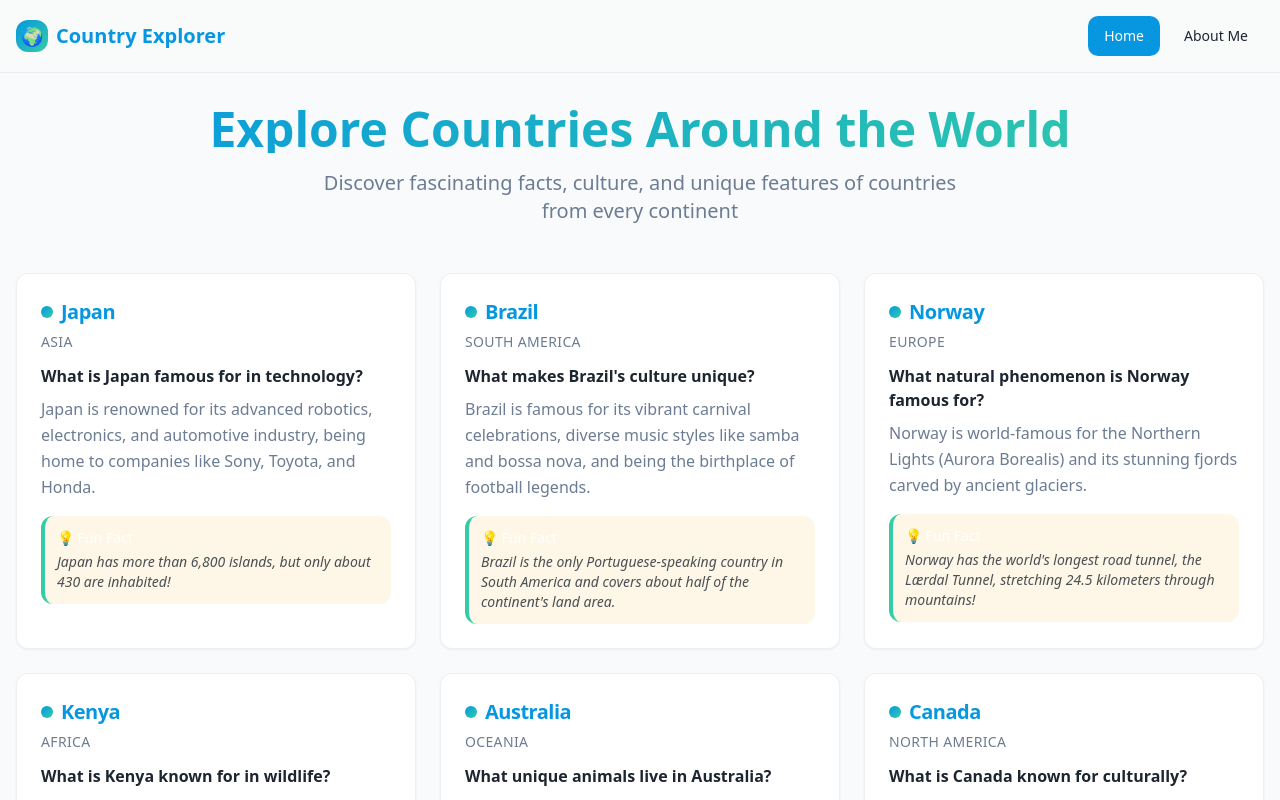
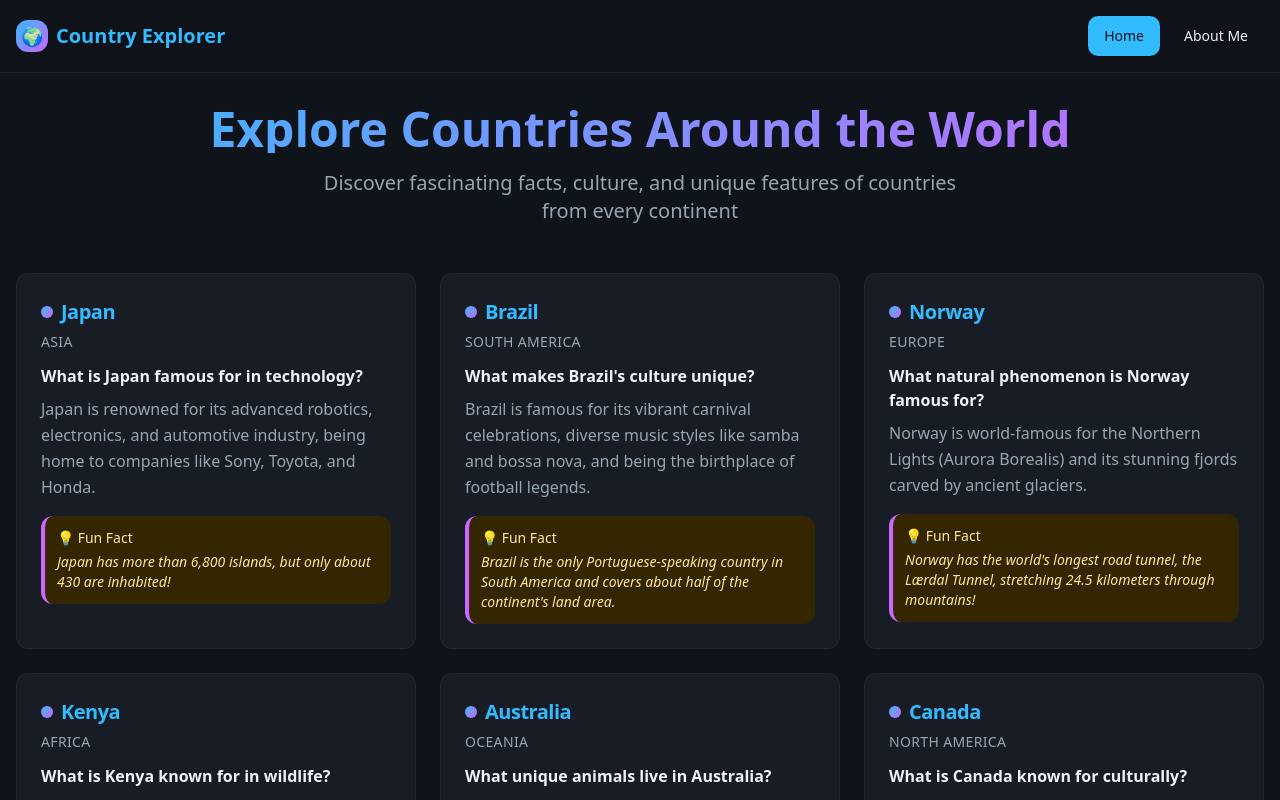
Before and after one commit to Robbiedev333/global-greet-cards, a React (Vite) app: page / in a window 1280 px wide. Shown: the top 800 px of the page. Built offline with nearby package versions, Linux system fonts and the light colour scheme; the HTML template or start-up script is replaced by a standard one.

Commit message:
Update theme to dark

```diff
--- a/index.html
+++ b/index.html
@@ -17,7 +17,7 @@
     <meta name="twitter:image" content="https://lovable.dev/opengraph-image-p98pqg.png" />
   </head>
 
-  <body>
+  <body class="dark">
     <div id="root"></div>
     <script type="module" src="/src/main.tsx"></script>
   </body>
--- a/src/components/CountryCard.tsx
+++ b/src/components/CountryCard.tsx
@@ -27,10 +27,10 @@ export const CountryCard = ({ country }: CountryCardProps) => {
           </p>
         </div>
         <div className="p-3 rounded-lg border-l-4 border-accent bg-fun-fact-bg">
-          <p className="text-sm font-medium text-accent-foreground mb-1">
+          <p className="text-sm font-medium text-fun-fact mb-1">
             💡 Fun Fact
           </p>
-          <p className="text-sm text-foreground/80 italic">
+          <p className="text-sm text-fun-fact italic">
             {country.fun_fact}
           </p>
         </div>
--- a/src/index.css
+++ b/src/index.css
@@ -6,6 +6,65 @@
 
 @layer base {
   :root {
+    /* Dark theme as default - Deep space blue theme */
+    --background: 220 27% 8%;
+    --foreground: 210 40% 95%;
+
+    --card: 220 20% 12%;
+    --card-foreground: 210 40% 95%;
+
+    --popover: 220 20% 12%;
+    --popover-foreground: 210 40% 95%;
+
+    --primary: 200 100% 60%;
+    --primary-foreground: 220 27% 8%;
+
+    --secondary: 220 15% 18%;
+    --secondary-foreground: 210 40% 88%;
+
+    --muted: 220 15% 15%;
+    --muted-foreground: 210 15% 65%;
+
+    --accent: 280 100% 70%;
+    --accent-foreground: 220 27% 8%;
+
+    --destructive: 0 75% 55%;
+    --destructive-foreground: 210 40% 95%;
+
+    --border: 220 13% 20%;
+    --input: 220 13% 20%;
+    --ring: 200 100% 60%;
+
+    --radius: 0.75rem;
+
+    /* Custom design tokens for dark theme */
+    --primary-gradient: linear-gradient(135deg, hsl(200 100% 60%), hsl(280 100% 70%));
+    --card-shadow: 0 4px 20px -4px hsl(200 100% 60% / 0.15);
+    --card-hover-shadow: 0 8px 30px -4px hsl(200 100% 60% / 0.25);
+    --fun-fact-bg: 45 100% 10%;
+    --fun-fact-border: 45 100% 25%;
+    --fun-fact-text: 45 100% 80%;
+    --transition-smooth: all 0.3s cubic-bezier(0.4, 0, 0.2, 1);
+
+    --sidebar-background: 0 0% 98%;
+
+    --sidebar-foreground: 240 5.3% 26.1%;
+
+    --sidebar-primary: 240 5.9% 10%;
+
+    --sidebar-primary-foreground: 0 0% 98%;
+
+    --sidebar-accent: 240 4.8% 95.9%;
+
+    --sidebar-accent-foreground: 240 5.9% 10%;
+
+    --sidebar-border: 220 13% 91%;
+
+    --sidebar-ring: 217.2 91.2% 59.8%;
+  }
+
+  /* Light theme override (not used by default) */
+  .light {
     --background: 210 20% 98%;
     --foreground: 215 25% 15%;
 
@@ -34,68 +93,13 @@
     --input: 200 15% 88%;
     --ring: 200 95% 45%;
 
-    --radius: 0.75rem;
-
-    /* Custom design tokens */
+    /* Custom design tokens for light mode */
     --primary-gradient: linear-gradient(135deg, hsl(200 95% 45%), hsl(165 60% 50%));
     --card-shadow: 0 4px 20px -4px hsl(200 95% 45% / 0.1);
     --card-hover-shadow: 0 8px 30px -4px hsl(200 95% 45% / 0.15);
-    --fun-fact-bg: hsl(40 95% 95%);
-    --fun-fact-border: hsl(40 80% 80%);
-    --transition-smooth: all 0.3s cubic-bezier(0.4, 0, 0.2, 1);
-
-    --sidebar-background: 0 0% 98%;
-
-    --sidebar-foreground: 240 5.3% 26.1%;
-
-    --sidebar-primary: 240 5.9% 10%;
-
-    --sidebar-primary-foreground: 0 0% 98%;
-
-    --sidebar-accent: 240 4.8% 95.9%;
-
-    --sidebar-accent-foreground: 240 5.9% 10%;
-
-    --sidebar-border: 220 13% 91%;
-
-    --sidebar-ring: 217.2 91.2% 59.8%;
-  }
-
-  .dark {
-    --background: 215 25% 8%;
-    --foreground: 200 20% 95%;
-
-    --card: 215 25% 10%;
-    --card-foreground: 200 20% 95%;
-
-    --popover: 215 25% 10%;
-    --popover-foreground: 200 20% 95%;
-
-    --primary: 200 95% 55%;
-    --primary-foreground: 215 25% 10%;
-
-    --secondary: 215 20% 18%;
-    --secondary-foreground: 200 20% 90%;
-
-    --muted: 215 20% 15%;
-    --muted-foreground: 200 15% 60%;
-
-    --accent: 165 60% 60%;
-    --accent-foreground: 215 25% 10%;
-
-    --destructive: 0 62.8% 30.6%;
-    --destructive-foreground: 0 0% 100%;
-
-    --border: 215 20% 18%;
-    --input: 215 20% 18%;
-    --ring: 200 95% 55%;
-
-    /* Custom design tokens for dark mode */
-    --primary-gradient: linear-gradient(135deg, hsl(200 95% 55%), hsl(165 60% 60%));
-    --card-shadow: 0 4px 20px -4px hsl(200 95% 55% / 0.1);
-    --card-hover-shadow: 0 8px 30px -4px hsl(200 95% 55% / 0.15);
-    --fun-fact-bg: hsl(40 30% 15%);
-    --fun-fact-border: hsl(40 50% 30%);
+    --fun-fact-bg: 40 95% 95%;
+    --fun-fact-border: 40 80% 80%;
+    --fun-fact-text: 40 50% 20%;
   }
 }
 
@@ -111,10 +115,14 @@
 
 @layer utilities {
   .bg-fun-fact-bg {
-    background-color: var(--fun-fact-bg);
+    background-color: hsl(var(--fun-fact-bg));
   }
 
   .border-fun-fact-border {
-    border-color: var(--fun-fact-border);
+    border-color: hsl(var(--fun-fact-border));
+  }
+
+  .text-fun-fact {
+    color: hsl(var(--fun-fact-text));
   }
 }
```
